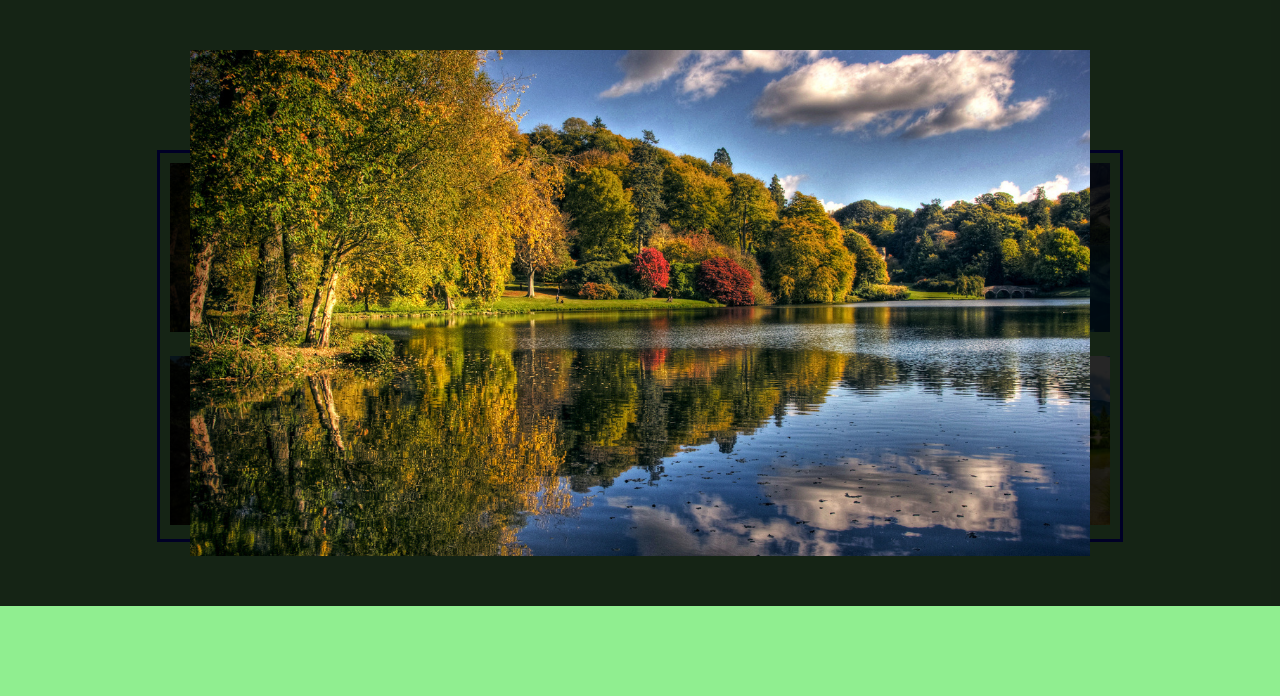
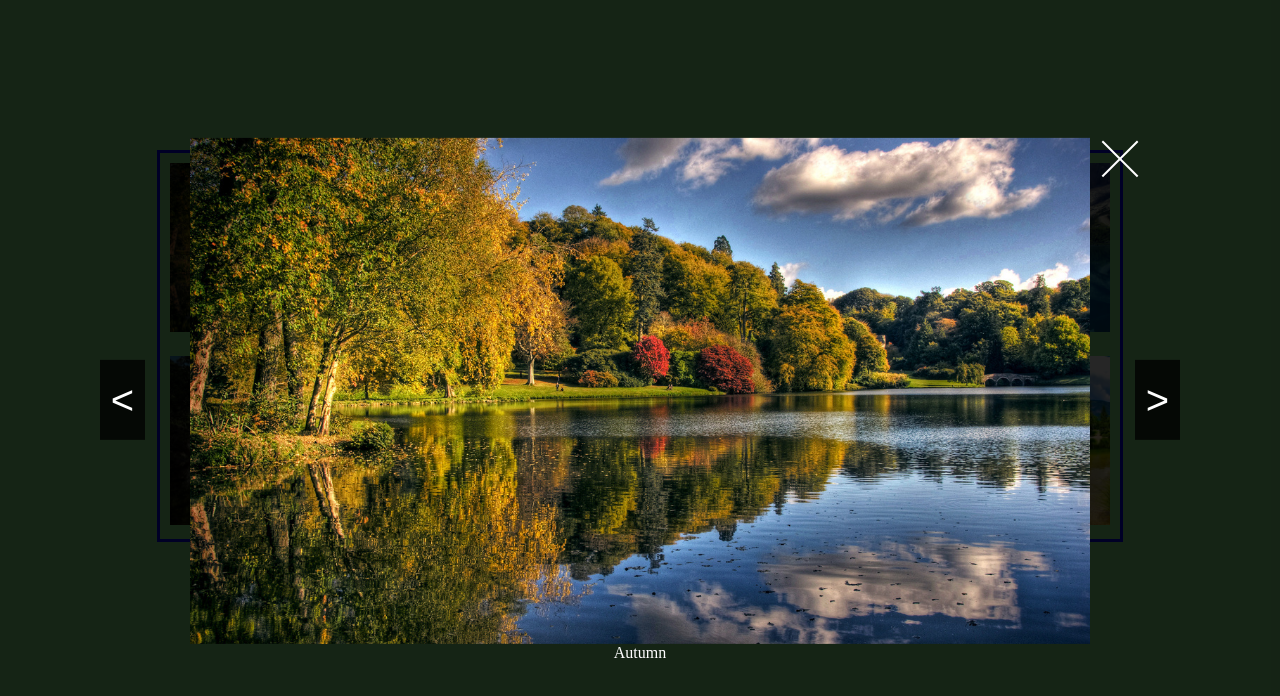
Before and after one commit to Kirigam/Smile-school, a plain HTML site: page myFirstPlugin/index.html in a window 1280 px wide. Both pictures are taken after a click on the picture 320 px from the left and 247 px from the top of the page. Drawn offline with Linux system fonts and the light colour scheme.

Commit message:
MyFirstPlugin v.1.3

```diff
--- a/myFirstPlugin/index.html
+++ b/myFirstPlugin/index.html
@@ -11,12 +11,12 @@
 </head>
 <body>
 <div class="gallery">
-    <span><img src="images/1.jpg" alt=""></span>
-    <span><img src="images/2.jpg" alt=""></span>
-    <span><img src="images/3.jpg" alt=""></span>
-    <span><img src="images/4.jpg" alt=""></span>
-    <span><img src="images/5.jpg" alt=""></span>
-    <span><img src="images/6.jpg" alt=""></span>
+    <span><img src="images/1.jpg" alt="" data-description="Autumn"></span>
+    <span><img src="images/2.jpg" alt="" data-description="Sea"></span>
+    <span><img src="images/3.jpg" alt="" data-description="Lake"></span>
+    <span><img src="images/4.jpg" alt="" data-description="Jungle"></span>
+    <span><img src="images/5.jpg" alt="" data-description="Mountain"></span>
+    <span><img src="images/6.jpg" alt="" data-description="Island"></span>
     <div class="clear"></div>
 </div>
 </body>
--- a/myFirstPlugin/js/gallery.settings.js
+++ b/myFirstPlugin/js/gallery.settings.js
@@ -1,5 +1,6 @@
 $(document).ready(function () {
     $('.gallery').galleryPlugin({
-        width: '966px'
+        margin: '250px auto',
+        width : '966px'
     });
 });
--- a/myFirstPlugin/js/smile.plugin.gallery.js
+++ b/myFirstPlugin/js/smile.plugin.gallery.js
@@ -2,29 +2,51 @@
     $.fn.galleryPlugin = function (options) {
         var defaultSettings = $.extend({
             margin: '150px auto',
-            width: '1276px',
+            width: '966px',
             click: null,
-            hover: null,
+            hover: null
     }, options);
 
 
     return this.each(function () {
-        var self = this
+        var self = this;
+        var imagesArr = [];
+        var descriptionsArr = [];
+        var imagesCount = $(self).find('img').length;
+        $('.gallery').find('img').each(function(){
+            imagesArr.push($(this).attr("src"));
+            descriptionsArr.push($(this).attr("data-description"));
+        });
+        $('.gallery').find('img').click(function() {
+            var index = $(this).index('img');
+            var link = imagesArr[index];
+            var description = descriptionsArr[index];
+            var buttons = '<button class="prev"></button><button class="next"></button><button class="exit"></button>';
+            var zoomLayer = '<div class="zoom"><div><img src="' + link + '">' + buttons +'<span class="description">' + description + '</span></div></div>';
+            $('body').append(zoomLayer);
+            $('.exit').click (function(){
+                $(".zoom").hide()
+            });
 
-        $('.gallery').find('img').click(function() {
-            var link = $(this).attr("src");
-            $('body').append('<div class="zoom"><img src=' + link + '></div>');
-            $('.zoom').click (function(){
-                $(this).remove()
+            $('.prev').click(function() {
+                var linkBack = imagesArr[--index];
+                if (index == -1) {
+                    index = imagesCount - 1;
+                    linkBack = imagesArr[imagesCount - 1];
+                }
+                $('.zoom').find('img').attr('src', linkBack);
             });
+            $('.next').click(function() {
+                var linkNext = imagesArr[++index];
+                if (index == imagesCount) {
+                    index = 0;
+                    linkNext = imagesArr[0];
+                }
+                $('.zoom').find('img').attr('src', linkNext);
+            })
         });
 
 
-        if($.isFunction(defaultSettings.click)){
-            $(self).on('click', function () {
-                defaultSettings.click.call(this);
-            });
-        }
     });
 
     };
--- a/myFirstPlugin/smile.plugin.gallery.styles.css
+++ b/myFirstPlugin/smile.plugin.gallery.styles.css
@@ -3,12 +3,92 @@
     top: 0;
     left: 0;
     width: 100%;
+    height: 100%;
     background: rgba(0,0,0,.85);
 }
-.zoom img {
+.zoom div{
+    position: absolute;
+    top: 50%;
+    left: 50%;
+    transform: translate(-50%, -50%);
+}
+.zoom div img{
     display: block;
     box-sizing: border-box;
     width: auto;
     max-width: 900px;
-    margin: 50px auto;
 }
+
+.prev, .next, .exit {
+    cursor: pointer;
+}
+.prev, .next {
+    position: absolute;
+    top: 50%;
+    margin-top: -40px;
+    width: 45px;
+    height: 80px;
+    background: rgba(0,0,0,.8);
+    color: #fff;
+    border: none;
+    font-size: 40px;
+}
+.prev {
+    left: -10%;
+}
+.next {
+    right: -10%;
+}
+.prev:after {
+    content:'<';
+}
+.next:after {
+    content: '>';
+}
+.exit {
+    display: block;
+    width: 40px;
+    height: 40px;
+    position: absolute;
+    top: 0;
+    right: -5%;
+    background: transparent;
+    border: none;
+    outline: none;
+    padding: 0;
+    margin: 0;
+}
+.exit:before {
+    content: '';
+    display: block;
+    position: absolute;
+    height: 2px;
+    width: 50px;
+    background: #ffffff;
+    transform: rotate(-45deg);
+}
+.exit:after {
+    content: '';
+    display: block;
+    position: absolute;
+    height: 2px;
+    width: 50px;
+    background: #ffffff;
+    transform: rotate(45deg)
+}
+.description {
+    color: #fff;
+    display: block;
+    text-align: center;
+}
+@media (max-width: 1100px) {
+    .exit {
+        right: 10px;
+    }
+    .prev {
+        left: 7%;
+    }
+    .next {
+        right: 7%;
+    }
+}
```
